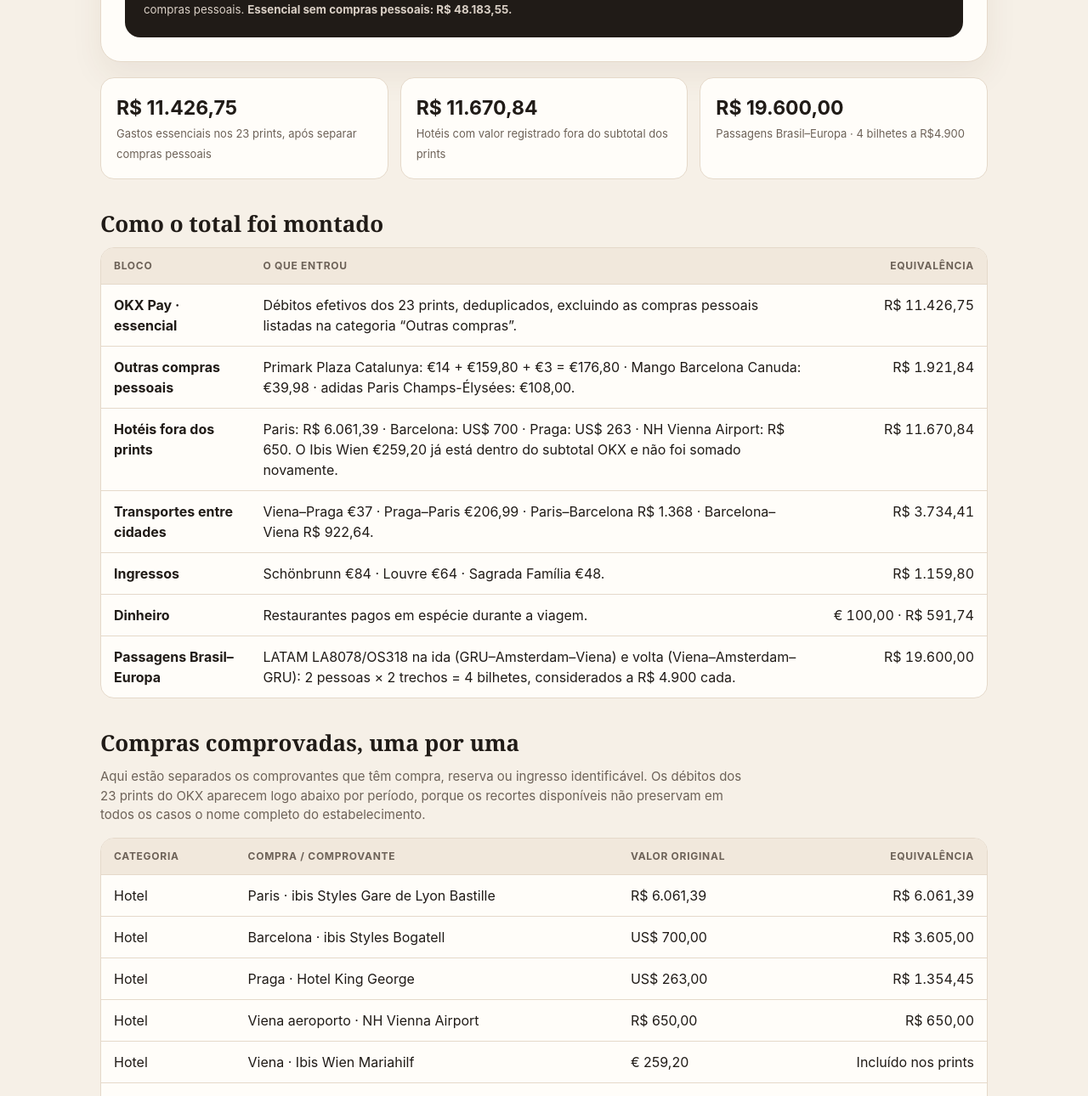
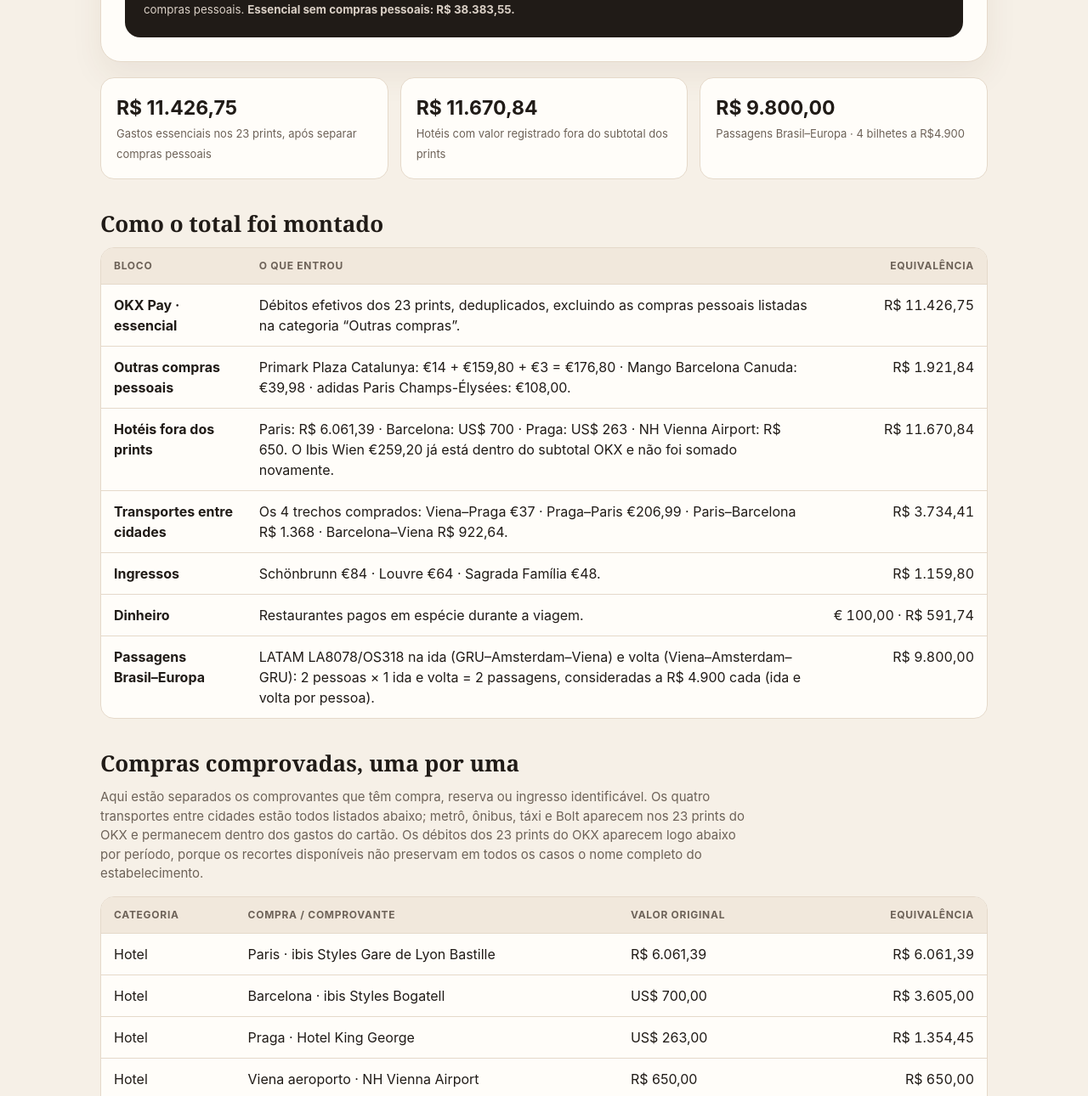
Before and after one commit to Loiz1234/viagem-europa, a plain HTML site: page gastos.html in a window 1280 px wide. Shown: the part 522-1812 px from the top of the page at 85% size. Drawn offline with Linux system fonts and the light colour scheme.

Commit message:
Corrige passagem ida e volta do casal e audita transportes

```diff
--- a/gastos.html
+++ b/gastos.html
@@ -17,12 +17,12 @@
   <div class="eyebrow">Fechamento financeiro · 20 set → 6 out 2026</div>
   <h1>Quanto a viagem realmente custou</h1>
   <p class="lead">Reconciliação feita com os <b>23 prints do OKX Pay</b> e os comprovantes de hotel, transporte e ingressos disponíveis no site. Lançamentos repetidos por sobreposição dos prints foram contados uma vez.</p>
-  <div class="total"><div class="eyebrow" style="color:#d8a74f">Total da viagem com compras pessoais</div><div class="num">R$ 50.105,38</div><small>Equivalência: US$ 9.729,20 USDG × R$ 5,15. Inclui gastos comprovados, reservas, €100 em dinheiro para restaurantes, passagens Brasil–Europa e compras pessoais. <b>Essencial sem compras pessoais: R$ 48.183,55.</b></small></div>
+  <div class="total"><div class="eyebrow" style="color:#d8a74f">Total da viagem com compras pessoais</div><div class="num">R$ 40.305,38</div><small>Equivalência: US$ 7.826,00 USDG × R$ 5,15. Inclui gastos comprovados, reservas, €100 em dinheiro para restaurantes, passagens Brasil–Europa e compras pessoais. <b>Essencial sem compras pessoais: R$ 38.383,55.</b></small></div>
 </section>
 <section class="grid">
   <div class="card"><strong>R$ 11.426,75</strong><span>Gastos essenciais nos 23 prints, após separar compras pessoais</span></div>
   <div class="card"><strong>R$ 11.670,84</strong><span>Hotéis com valor registrado fora do subtotal dos prints</span></div>
-  <div class="card"><strong>R$ 19.600,00</strong><span>Passagens Brasil–Europa · 4 bilhetes a R$4.900</span></div>
+  <div class="card"><strong>R$ 9.800,00</strong><span>Passagens Brasil–Europa · 4 bilhetes a R$4.900</span></div>
 </section>
 <section class="section">
 <h2>Como o total foi montado</h2>
@@ -30,15 +30,15 @@
 <tr><td><b>OKX Pay · essencial</b></td><td>Débitos efetivos dos 23 prints, deduplicados, excluindo as compras pessoais listadas na categoria “Outras compras”.</td><td class="money">R$ 11.426,75</td></tr>
 <tr><td><b>Outras compras pessoais</b></td><td>Primark Plaza Catalunya: €14 + €159,80 + €3 = €176,80 · Mango Barcelona Canuda: €39,98 · adidas Paris Champs-Élysées: €108,00.</td><td class="money">R$ 1.921,84</td></tr>
 <tr><td><b>Hotéis fora dos prints</b></td><td>Paris: R$ 6.061,39 · Barcelona: US$ 700 · Praga: US$ 263 · NH Vienna Airport: R$ 650. O Ibis Wien €259,20 já está dentro do subtotal OKX e não foi somado novamente.</td><td class="money">R$ 11.670,84</td></tr>
-<tr><td><b>Transportes entre cidades</b></td><td>Viena–Praga €37 · Praga–Paris €206,99 · Paris–Barcelona R$ 1.368 · Barcelona–Viena R$ 922,64.</td><td class="money">R$ 3.734,41</td></tr>
+<tr><td><b>Transportes entre cidades</b></td><td>Os 4 trechos comprados: Viena–Praga €37 · Praga–Paris €206,99 · Paris–Barcelona R$ 1.368 · Barcelona–Viena R$ 922,64.</td><td class="money">R$ 3.734,41</td></tr>
 <tr><td><b>Ingressos</b></td><td>Schönbrunn €84 · Louvre €64 · Sagrada Família €48.</td><td class="money">R$ 1.159,80</td></tr>
 <tr><td><b>Dinheiro</b></td><td>Restaurantes pagos em espécie durante a viagem.</td><td class="money">€ 100,00 · R$ 591,74</td></tr>
-<tr><td><b>Passagens Brasil–Europa</b></td><td>LATAM LA8078/OS318 na ida (GRU–Amsterdam–Viena) e volta (Viena–Amsterdam–GRU): 2 pessoas × 2 trechos = 4 bilhetes, considerados a R$ 4.900 cada.</td><td class="money">R$ 19.600,00</td></tr>
+<tr><td><b>Passagens Brasil–Europa</b></td><td>LATAM LA8078/OS318 na ida (GRU–Amsterdam–Viena) e volta (Viena–Amsterdam–GRU): 2 pessoas × 1 ida e volta = 2 passagens, consideradas a R$ 4.900 cada (ida e volta por pessoa).</td><td class="money">R$ 9.800,00</td></tr>
 </tbody></table></div>
 </section>
 <section class="section">
 <h2>Compras comprovadas, uma por uma</h2>
-<p class="lead" style="font-size:15px">Aqui estão separados os comprovantes que têm compra, reserva ou ingresso identificável. Os débitos dos 23 prints do OKX aparecem logo abaixo por período, porque os recortes disponíveis não preservam em todos os casos o nome completo do estabelecimento.</p>
+<p class="lead" style="font-size:15px">Aqui estão separados os comprovantes que têm compra, reserva ou ingresso identificável. Os quatro transportes entre cidades estão todos listados abaixo; metrô, ônibus, táxi e Bolt aparecem nos 23 prints do OKX e permanecem dentro dos gastos do cartão. Os débitos dos 23 prints do OKX aparecem logo abaixo por período, porque os recortes disponíveis não preservam em todos os casos o nome completo do estabelecimento.</p>
 <div class="table-wrap"><table><thead><tr><th>Categoria</th><th>Compra / comprovante</th><th>Valor original</th><th class="money">Equivalência</th></tr></thead><tbody>
 <tr><td>Hotel</td><td>Paris · ibis Styles Gare de Lyon Bastille</td><td>R$ 6.061,39</td><td class="money">R$ 6.061,39</td></tr>
 <tr><td>Hotel</td><td>Barcelona · ibis Styles Bogatell</td><td>US$ 700,00</td><td class="money">R$ 3.605,00</td></tr>
@@ -76,7 +76,7 @@
 <section class="section">
 <h2>O que foi excluído</h2>
 <div class="note"><b>Não contei como gasto:</b> recompensas/cashback, recargas de USDG, reembolsos positivos, lançamentos cancelados, autorizações pendentes e retenções (“hold”). Também não contei jantar no Sena, Versalhes ou outras atividades que não tinham débito comprovado.</div>
-<p class="foot"><b>Passagem internacional LATAM:</b> o valor foi incluído conforme informado: R$ 4.900 por bilhete individual. São 4 bilhetes (ida e volta para Luiz e Renata), total de R$ 19.600,00.</p>
+<p class="foot"><b>Passagem internacional LATAM:</b> o valor foi incluído conforme informado: R$ 4.900 por bilhete individual. São 4 bilhetes (ida e volta para Luiz e Renata), total de R$ 9.800,00.</p>
 </section>
 <section class="section">
 <h2>Conferência dos 23 prints</h2>
```
